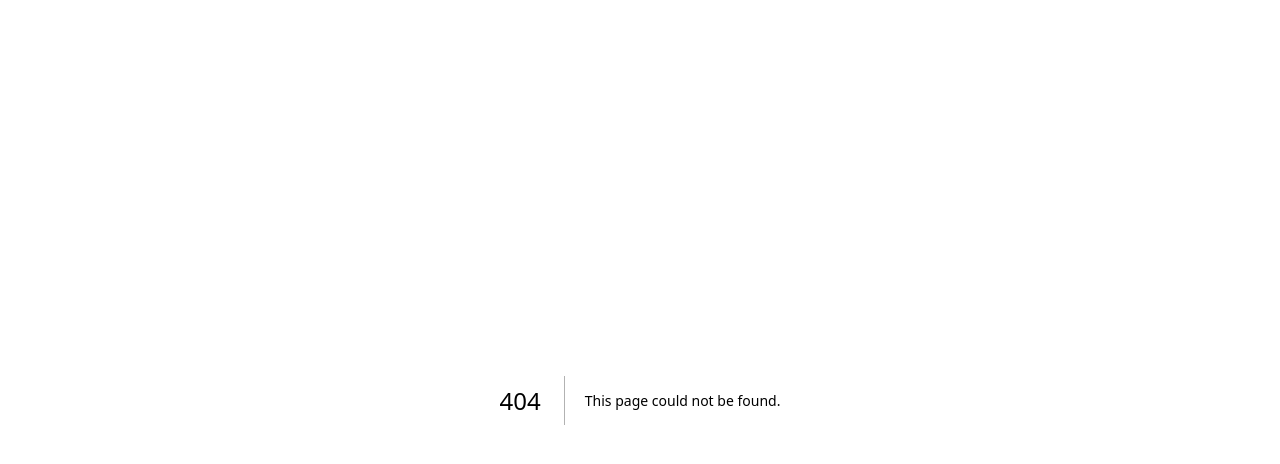
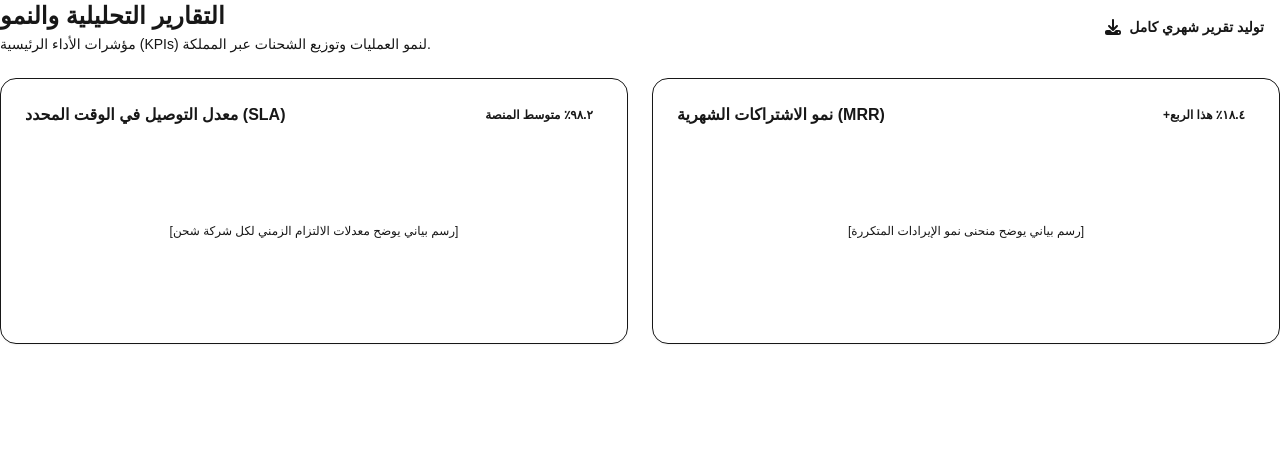
Before and after one commit to DevNexEssam/shahntak, a Next.js app: page /admin/reports in a window 1280 px wide. Before the commit this address had no page. Shown: the top 464 px of the page. Built offline with nearby package versions, Linux system fonts and the light colour scheme.

Commit message:
Create page.tsx

```diff
--- /dev/null
+++ b/app/admin/(pages)/reports/page.tsx
@@ -0,0 +1,43 @@
+import React from 'react';
+import { FaDownload } from 'react-icons/fa6';
+
+export default function ReportsPage() {
+    return (
+        <div className="space-y-6">
+
+            <div className="flex flex-col sm:flex-row sm:items-center justify-between gap-4">
+                <div>
+                    <h1 className="text-2xl font-extrabold text-heading">التقارير التحليلية والنمو</h1>
+                    <p className="text-sm text-body mt-0.5">مؤشرات الأداء الرئيسية (KPIs) لنمو العمليات وتوزيع الشحنات عبر المملكة.</p>
+                </div>
+                <button className="inline-flex items-center gap-2 px-4 py-2.5 rounded-xl bg-accent text-accent-foreground font-bold text-sm">
+                    <FaDownload className="w-4 h-4" />
+                    <span>توليد تقرير شهري كامل</span>
+                </button>
+            </div>
+
+            <div className="grid grid-cols-1 lg:grid-cols-2 gap-6">
+                <div className="bg-surface p-6 rounded-2xl border border-border shadow-xs space-y-4">
+                    <div className="flex items-center justify-between">
+                        <h2 className="text-base font-extrabold text-heading">معدل التوصيل في الوقت المحدد (SLA)</h2>
+                        <span className="text-success font-bold text-xs bg-success-soft px-2.5 py-1 rounded-full">٩٨.٢٪ متوسط المنصة</span>
+                    </div>
+                    <div className="h-44 bg-surface-muted/50 rounded-xl flex items-center justify-center text-body text-xs">
+                        [رسم بياني يوضح معدلات الالتزام الزمني لكل شركة شحن]
+                    </div>
+                </div>
+
+                <div className="bg-surface p-6 rounded-2xl border border-border shadow-xs space-y-4">
+                    <div className="flex items-center justify-between">
+                        <h2 className="text-base font-extrabold text-heading">نمو الاشتراكات الشهرية (MRR)</h2>
+                        <span className="text-accent font-bold text-xs bg-accent-soft px-2.5 py-1 rounded-full">+١٨.٤٪ هذا الربع</span>
+                    </div>
+                    <div className="h-44 bg-surface-muted/50 rounded-xl flex items-center justify-center text-body text-xs">
+                        [رسم بياني يوضح منحنى نمو الإيرادات المتكررة]
+                    </div>
+                </div>
+            </div>
+
+        </div>
+    );
+}
```
